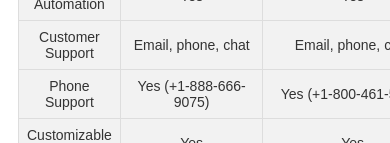
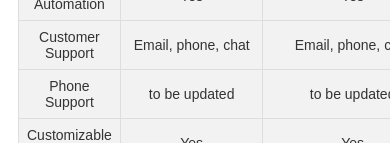
Before and after one commit to ellenjane001/prod-comparison, a plain HTML site: page index.html in a window 390 px wide. Shown: the part 701-844 px from the top of the page. Drawn offline with Linux system fonts and the light colour scheme.

Commit message:
updated phone number

```diff
--- a/index.html
+++ b/index.html
@@ -157,11 +157,11 @@
                 </tr>
                 <tr>
                     <td>Phone Support</td>
-                    <td>Yes (+1-888-666-9075)</td>
-                    <td>Yes (+1-800-461-5819)</td>
-                    <td>Yes (+32 (0) 2 290 34 90)</td>
-                    <td>Yes (+1-800-824-9619)</td>
-                    <td>Yes (+1-855-621-9246)</td>
+                    <td>to be updated</td>
+                    <td>to be updated</td>
+                    <td>to be updated</td>
+                    <td>to be updated</td>
+                    <td>to be updated</td>
                 </tr>
                 <tr>
                     <td>Customizable Dashboards</td>
```
